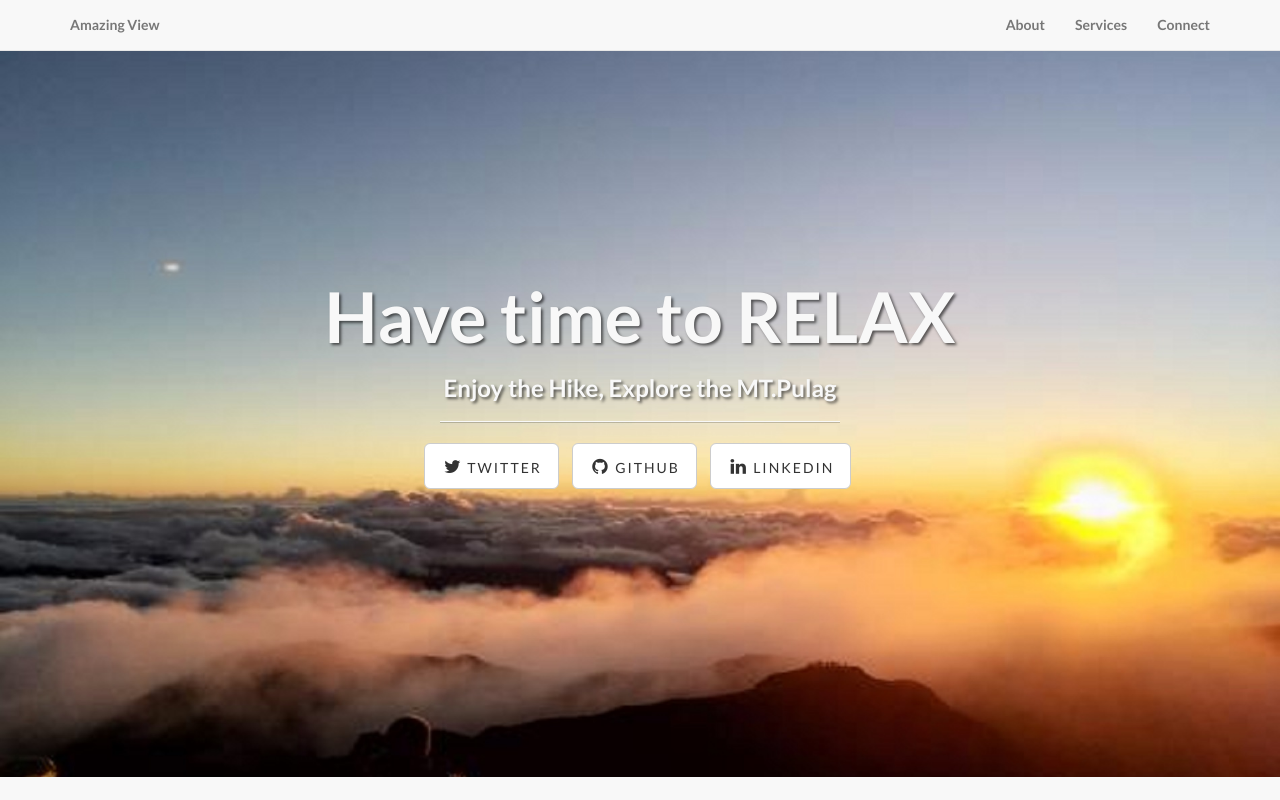
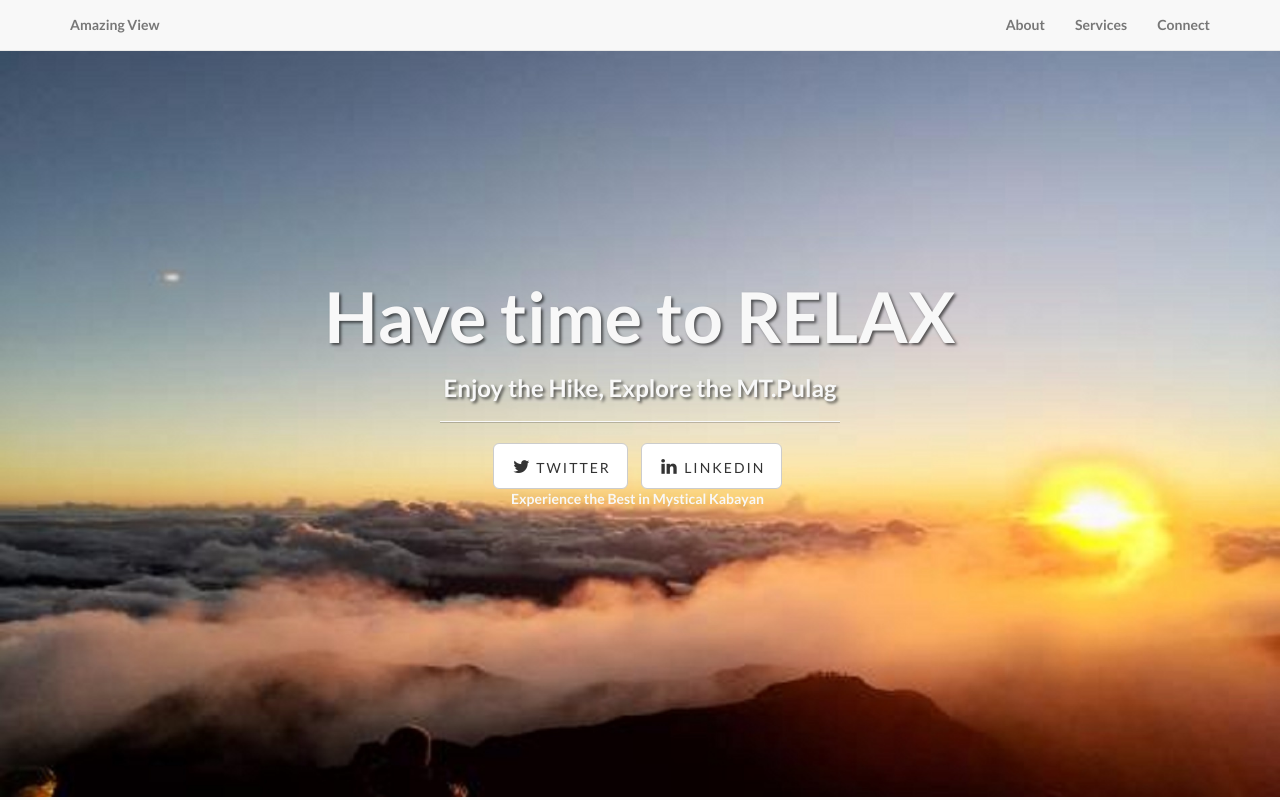
Before and after one commit to laarnimablay/lay4, a plain HTML site: page index.html in a window 1280 px wide. Shown: the top 800 px of the page. Drawn offline with Linux system fonts and the light colour scheme.

Commit message:
Update index.html

```diff
--- a/index.html
+++ b/index.html
@@ -81,11 +81,9 @@
                                 <a href="https://twitter.com/SBootstrap" class="btn btn-default btn-lg"><i class="fa fa-twitter fa-fw"></i> <span class="network-name">Twitter</span></a>
                             </li>
                             <li>
-                                <a href="https://github.com/IronSummitMedia/startbootstrap" class="btn btn-default btn-lg"><i class="fa fa-github fa-fw"></i> <span class="network-name">Github</span></a>
-                            </li>
-                            <li>
                                 <a href="#" class="btn btn-default btn-lg"><i class="fa fa-linkedin fa-fw"></i> <span class="network-name">Linkedin</span></a>
                             </li>
+				<p> Experience the Best in Mystical Kabayan </p>
                         </ul>
                     </div>
                 </div>
```
